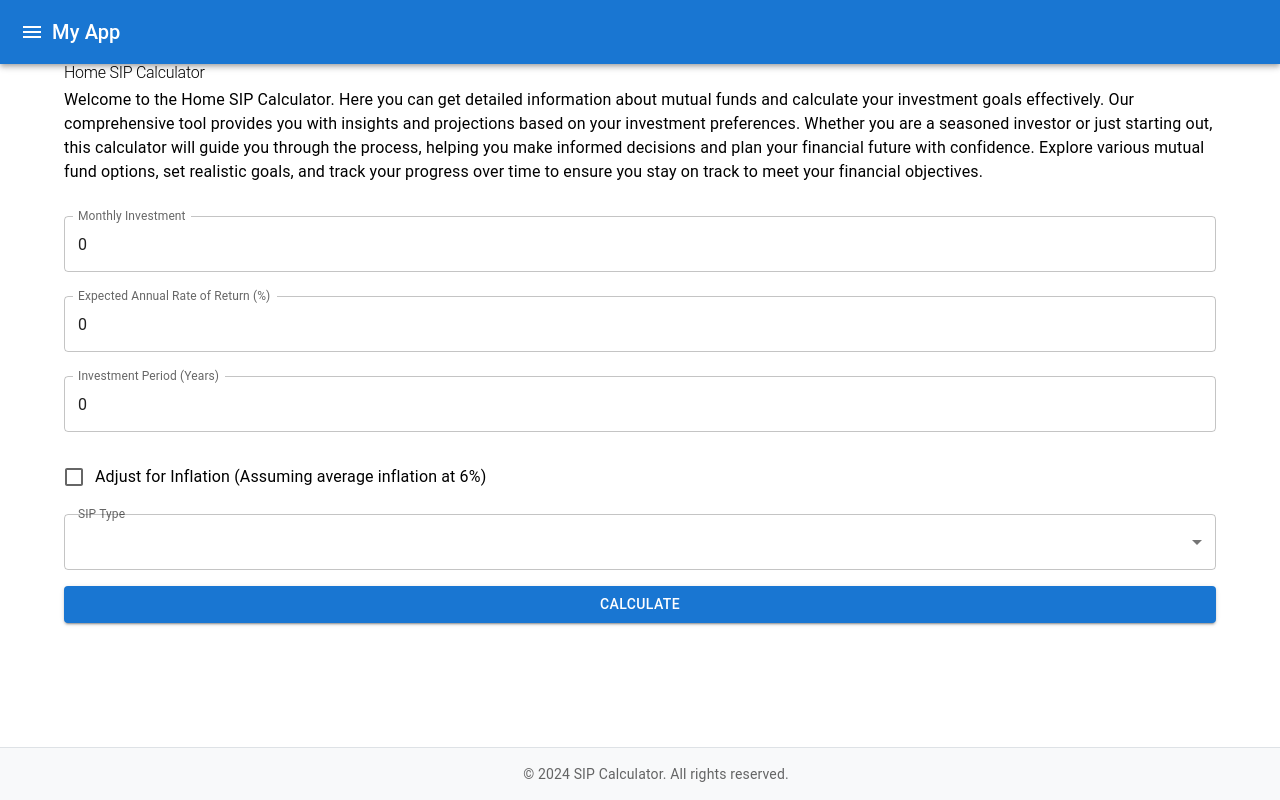
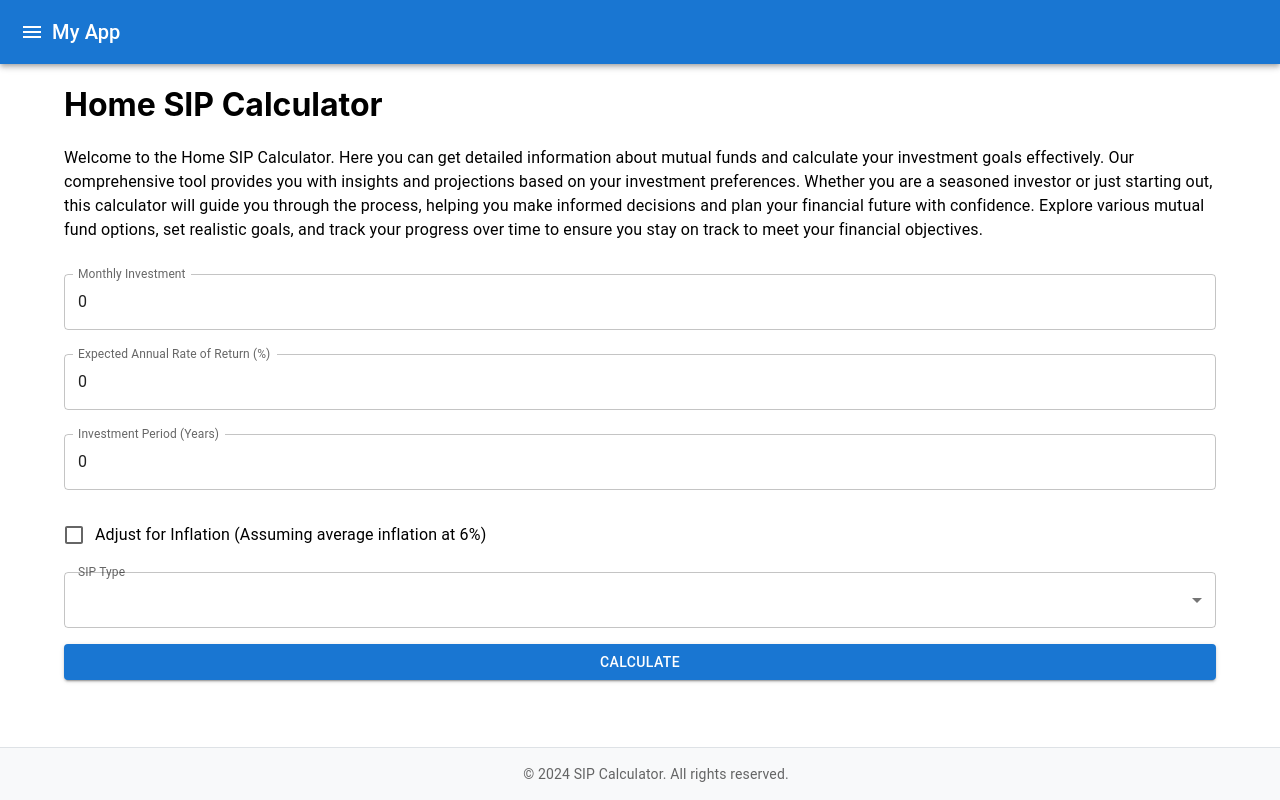
Before and after one commit to rounak880013/sip-calculator, a React (Create React App) app in the folder frontend/: page / in a window 1280 px wide. Built offline with nearby package versions, Linux system fonts and the light colour scheme.

Commit message:
direct h1

```diff
--- a/frontend/src/components/SipCalculator/SipCalculator.js
+++ b/frontend/src/components/SipCalculator/SipCalculator.js
@@ -101,20 +101,9 @@ const SipCalculator = ({ sipType: propSipType, stepUpPercentage: propStepUpPerce
 
   return (
     <Container>
-      <Typography
-        variant="h1"
-        gutterBottom
-        sx={{
-          fontSize: isMobile ? '2rem' : 'inherit',
-          overflow: 'hidden',
-          textOverflow: 'ellipsis',
-          whiteSpace: 'nowrap',
-          width: '100%',
-          boxSizing: 'border-box'
-        }}
-      >
+      <h1>
         {data[sipType]?.title || 'SIP Calculator'}
-      </Typography>
+      </h1>
       <Typography variant="body1" paragraph>
         {data[sipType]?.displayText || 'Calculate your SIP returns with our SIP Calculator.'}
       </Typography>
```
Also changed, not shown: 8 other files (tests, documents, lock files or other folders).
